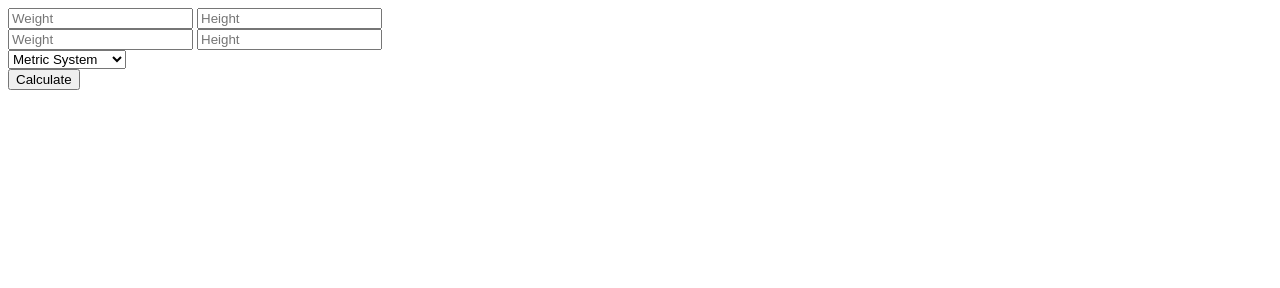
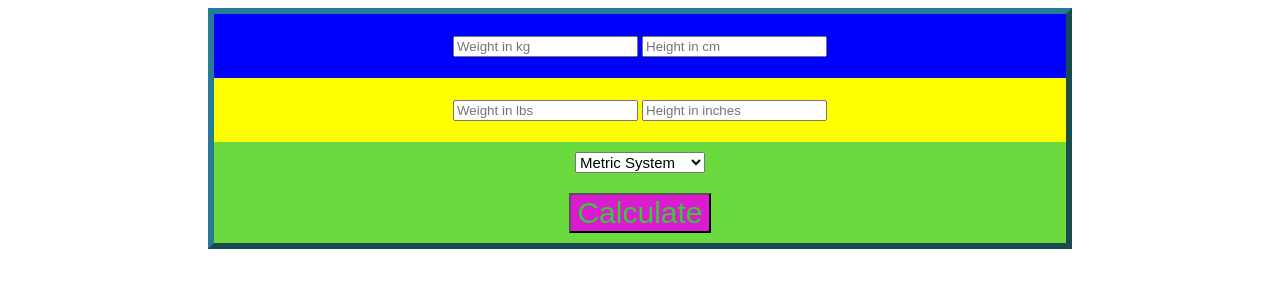
Before and after one commit to DIzosimov/bmi_calculator, a website: page src/index.html in a window 1280 px wide. Drawn offline with Linux system fonts and the light colour scheme.

Commit message:
added css to index.html and styled the calculator on all the main elements

```diff
--- /dev/null
+++ b/src/index.css
@@ -0,0 +1,50 @@
+#calculate {
+    text-align: center;
+    background-color: rgba(82, 212, 30, 0.856);
+    border: 6px outset rgba(28,110,164,0.87);
+    display:block;
+    margin-left: 200px;
+    margin-right: 200px;
+    line-height: 1.5em;
+
+}
+
+#buttonCalculate {
+    color: limegreen;
+    background-color: #da1bcf;
+    font-family: sans-serif, arial;
+    font-size: 30px;
+    margin-top: 10px;
+    margin-bottom: 10px;
+}
+
+#metric-inputs {
+    background-color: blue;
+    padding-top: 20px;
+    padding-bottom: 20px;
+}
+
+#imperial-inputs {
+    background-color: yellow;
+    padding-top: 20px;
+    padding-bottom: 20px;
+}
+
+#my_select {
+    font-size: 15px;
+    font-family: sans-serif, arial;
+    margin-top: 10px;
+    margin-bottom: 10px;
+}
+
+#display_value {
+    display: block;
+    text-align: center;
+    font-family: sans-serif, arial;
+}
+
+#display_message {
+    display: block;
+    text-align: center;
+    font-family: sans-serif, arial;
+}
--- a/src/index.html
+++ b/src/index.html
@@ -3,6 +3,7 @@
 <head>
     <meta charset="UTF-8">
     <title>BMI Calculator</title>
+    <link href = "index.css" type = "text/css" rel = "stylesheet"/>
     <script src="js/person.js"></script>
     <script src="js/bmi_calculator.js"></script>
 </head>
@@ -11,13 +12,13 @@
     <form id="calculate">
 
         <div id="metric-inputs">
-            <input type="text" id="weight-in-kgs" placeholder="Weight">
-            <input type="text" id="height-in-cm" placeholder="Height">
+            <input type="text" id="weight-in-kgs" placeholder="Weight in kg">
+            <input type="text" id="height-in-cm" placeholder="Height in cm">
         </div>
 
         <div id="imperial-inputs">
-            <input type="text" id="weight-in-lbs" placeholder="Weight">
-            <input type="text" id="height-in-in" placeholder="Height">
+            <input type="text" id="weight-in-lbs" placeholder="Weight in lbs">
+            <input type="text" id="height-in-in" placeholder="Height in inches">
         </div>
 
         <div class="form-group row">
@@ -28,7 +29,7 @@
                 </select>
             </div>
         </div>
-        <button type="submit" value="Calculate"> Calculate </button>
+        <button id="buttonCalculate" type="submit" value="Calculate"> Calculate </button>
     </form>
 
     <div>
```
